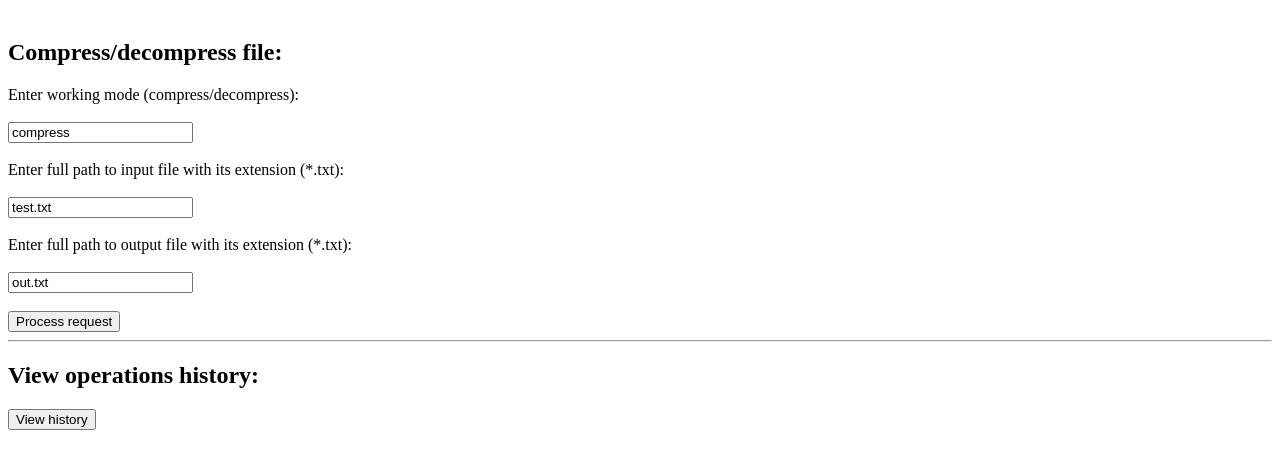
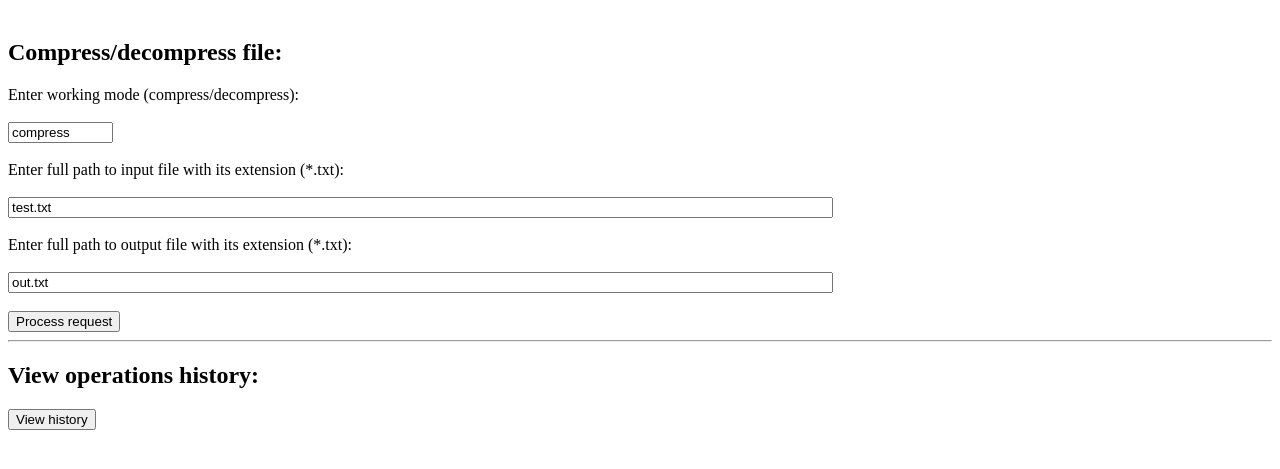
Before and after one commit to birdman98/TextFilesCompressor-JavaServlets, a plain HTML site: page WebTextFilesCompressor/web/index.html in a window 1280 px wide. Shown: the part 79-548 px from the top of the page. Drawn offline with Linux system fonts and the light colour scheme.

Commit message:
changed input fields size

```diff
--- a/WebTextFilesCompressor/web/index.html
+++ b/WebTextFilesCompressor/web/index.html
@@ -12,14 +12,14 @@
         <form action="ProcessFile" method="GET">
             <div> Enter working mode (compress/decompress): </div>
             <br>
-            <input type="text" value="compress" name="mode"/>
+            <input type="text" value="compress" name="mode" size="10"/>
             <div> <br> Enter full path to input file with its extension (*.txt): </div>
             <br>
-            <input type="text" value="test.txt" name="inputFile"/>
+            <input type="text" value="test.txt" name="inputFile" size="100"/>
             <br>
             <div> <br> Enter full path to output file with its extension (*.txt): </div>
             <br>
-            <input type="text" value="out.txt" name="outputFile"/>
+            <input type="text" value="out.txt" name="outputFile" size="100"/>
             <br>
             <div>
                 <br>
```
